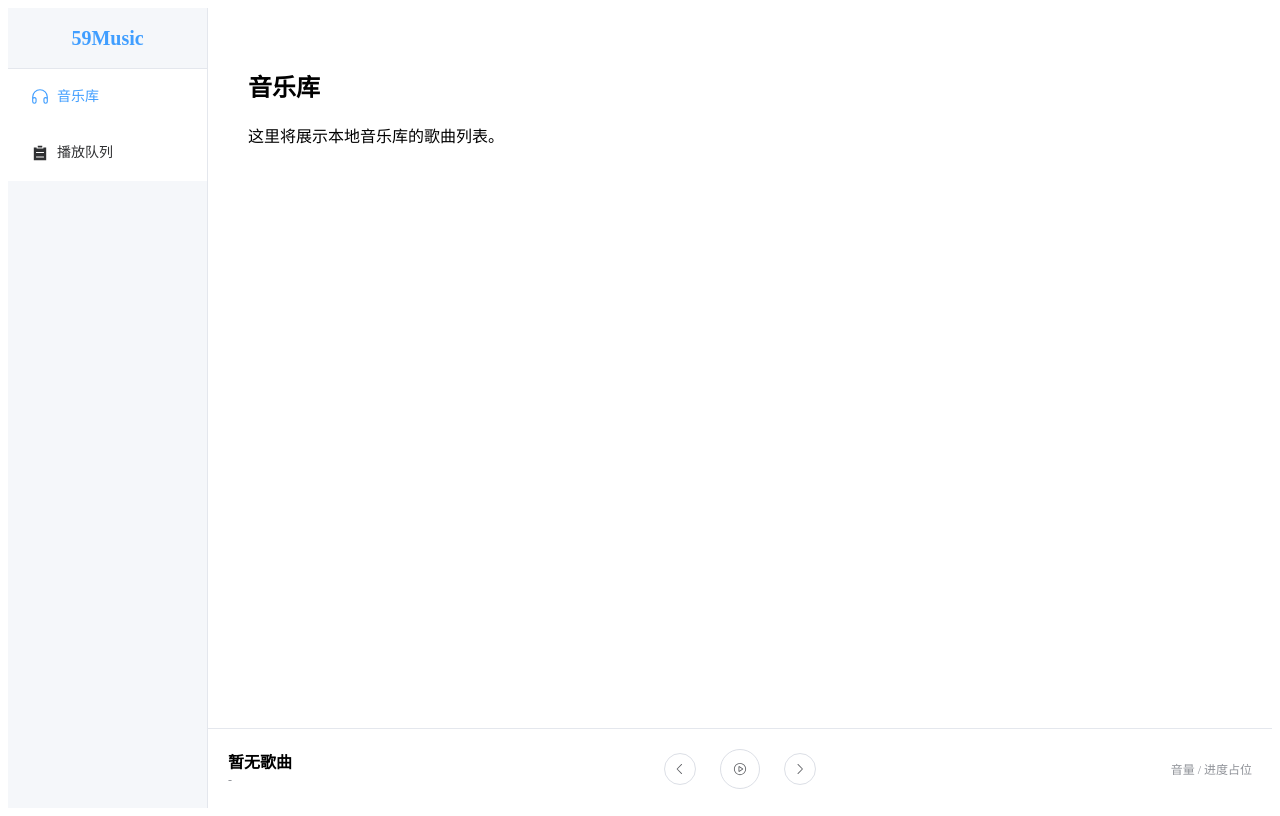
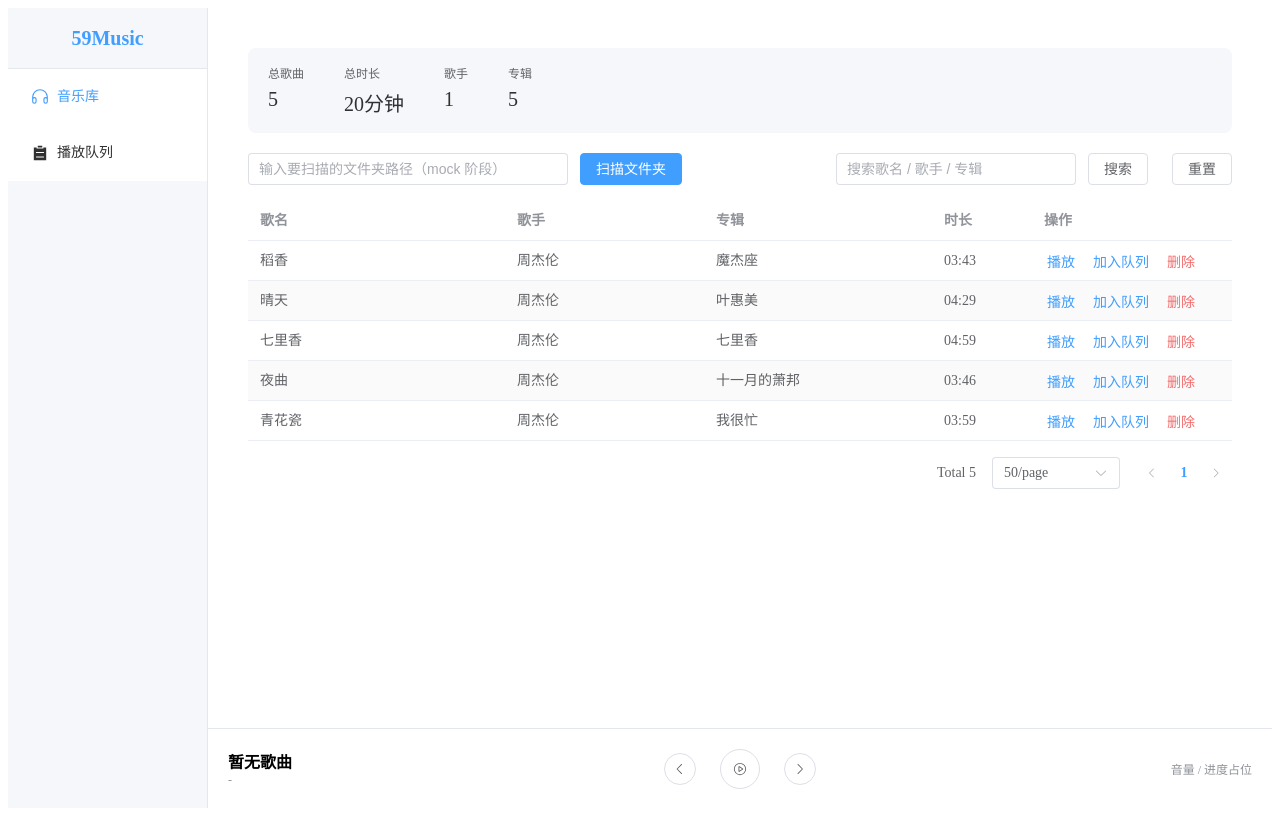
Before and after one commit to maqwq/59Music, a JavaScript app in the folder frontend/: page / in a window 1280 px wide. Built offline with nearby package versions, Linux system fonts and the light colour scheme.

Commit message:
feat: 完成音乐库页面开发

```diff
--- a/frontend/src/views/LibraryView.vue
+++ b/frontend/src/views/LibraryView.vue
@@ -1,16 +1,208 @@
 <template>
   <div class="library-view">
-    <h2>音乐库</h2>
-    <p>这里将展示本地音乐库的歌曲列表。</p>
+    <!-- 统计信息 -->
+    <div class="stats-row">
+      <el-statistic title="总歌曲" :value="libraryStore.stats.totalSongs" />
+      <el-statistic title="总时长" :value="formatDuration(libraryStore.stats.totalDuration)" />
+      <el-statistic title="歌手" :value="libraryStore.stats.totalArtists" />
+      <el-statistic title="专辑" :value="libraryStore.stats.totalAlbums" />
+    </div>
+
+    <!-- 操作栏 -->
+    <div class="toolbar">
+      <div class="toolbar-left">
+        <el-input
+          v-model="scanPath"
+          placeholder="输入要扫描的文件夹路径（mock 阶段）"
+          clearable
+          style="width: 320px"
+          @keyup.enter="handleScan"
+        />
+        <el-button type="primary" :loading="libraryStore.scanning" @click="handleScan">
+          扫描文件夹
+        </el-button>
+      </div>
+      <div class="toolbar-right">
+        <el-input
+          v-model="searchKeyword"
+          placeholder="搜索歌名 / 歌手 / 专辑"
+          clearable
+          style="width: 240px"
+          @keyup.enter="handleSearch"
+        />
+        <el-button @click="handleSearch">搜索</el-button>
+        <el-button @click="handleReset">重置</el-button>
+      </div>
+    </div>
+
+    <!-- 歌曲表格 -->
+    <el-table
+      v-loading="libraryStore.loading"
+      :data="libraryStore.songs"
+      stripe
+      style="width: 100%"
+      @row-dblclick="handlePlay"
+    >
+      <el-table-column prop="title" label="歌名" min-width="180" />
+      <el-table-column prop="artist" label="歌手" min-width="140" />
+      <el-table-column prop="album" label="专辑" min-width="160" />
+      <el-table-column label="时长" width="100">
+        <template #default="{ row }">
+          {{ formatTime(row.duration) }}
+        </template>
+      </el-table-column>
+      <el-table-column label="操作" width="200" fixed="right">
+        <template #default="{ row }">
+          <el-button link type="primary" @click="handlePlay(row)">播放</el-button>
+          <el-button link type="primary" @click="handleAddToQueue(row)">加入队列</el-button>
+          <el-button link type="danger" @click="handleDelete(row)">删除</el-button>
+        </template>
+      </el-table-column>
+    </el-table>
+
+    <!-- 分页 -->
+    <div class="pagination">
+      <el-pagination
+        v-model:current-page="libraryStore.page"
+        v-model:page-size="libraryStore.pageSize"
+        :total="libraryStore.total"
+        :page-sizes="[20, 50, 100]"
+        layout="total, sizes, prev, pager, next"
+        @change="handlePageChange"
+      />
+    </div>
   </div>
 </template>
 
 <script setup>
-// 音乐库页面：后续在这里实现歌曲列表、搜索、扫描文件夹等功能
+import { ref, onMounted } from 'vue'
+import { ElMessage, ElMessageBox } from 'element-plus'
+import { useLibraryStore } from '../stores/library'
+import { usePlayerStore } from '../stores/player'
+import { addToQueue } from '../api/queue'
+
+const libraryStore = useLibraryStore()
+const playerStore = usePlayerStore()
+
+const scanPath = ref('')
+const searchKeyword = ref('')
+
+onMounted(() => {
+  libraryStore.loadSongs()
+  libraryStore.loadStats()
+})
+
+// ===== 事件处理 =====
+
+function handleSearch() {
+  libraryStore.setKeyword(searchKeyword.value)
+}
+
+function handleReset() {
+  searchKeyword.value = ''
+  libraryStore.resetSearch()
+}
+
+async function handleScan() {
+  const folder = scanPath.value.trim()
+  if (!folder) {
+    ElMessage.warning('请输入文件夹路径')
+    return
+  }
+  try {
+    const result = await libraryStore.scanFolder(folder)
+    ElMessage.success(`扫描完成，新增 ${result.addedCount} 首歌曲`)
+  } catch {
+    ElMessage.error('扫描失败')
+  }
+}
+
+function handlePlay(song) {
+  playerStore.playSong(song)
+  ElMessage.success(`开始播放：${song.title}`)
+}
+
+async function handleAddToQueue(song) {
+  try {
+    await addToQueue([song.id])
+    await playerStore.refreshQueue()
+    ElMessage.success(`已加入队列：${song.title}`)
+  } catch {
+    ElMessage.error('加入队列失败')
+  }
+}
+
+async function handleDelete(song) {
+  try {
+    await ElMessageBox.confirm(
+      `确定从音乐库删除《${song.title}》吗？原文件不会被删除。`,
+      '删除确认',
+      { confirmButtonText: '删除', cancelButtonText: '取消', type: 'warning' }
+    )
+    await libraryStore.deleteSong(song.id)
+    ElMessage.success('删除成功')
+  } catch (error) {
+    if (error !== 'cancel') {
+      ElMessage.error('删除失败')
+    }
+  }
+}
+
+function handlePageChange() {
+  libraryStore.loadSongs()
+}
+
+// ===== 格式化 =====
+
+function formatTime(seconds) {
+  if (!seconds || seconds < 0) return '00:00'
+  const m = Math.floor(seconds / 60)
+  const s = Math.floor(seconds % 60)
+  return `${m.toString().padStart(2, '0')}:${s.toString().padStart(2, '0')}`
+}
+
+function formatDuration(seconds) {
+  if (!seconds || seconds < 0) return '00:00'
+  const h = Math.floor(seconds / 3600)
+  const m = Math.floor((seconds % 3600) / 60)
+  if (h > 0) {
+    return `${h}小时${m}分钟`
+  }
+  return `${m}分钟`
+}
 </script>
 
 <style scoped>
 .library-view {
   padding: 20px;
 }
+
+.stats-row {
+  display: flex;
+  gap: 40px;
+  margin-bottom: 20px;
+  padding: 16px 20px;
+  background-color: #f5f7fa;
+  border-radius: 8px;
+}
+
+.toolbar {
+  display: flex;
+  justify-content: space-between;
+  align-items: center;
+  margin-bottom: 16px;
+}
+
+.toolbar-left,
+.toolbar-right {
+  display: flex;
+  align-items: center;
+  gap: 12px;
+}
+
+.pagination {
+  display: flex;
+  justify-content: flex-end;
+  margin-top: 16px;
+}
 </style>
```
